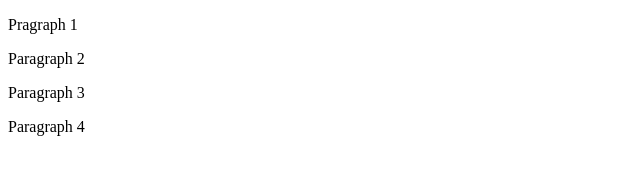
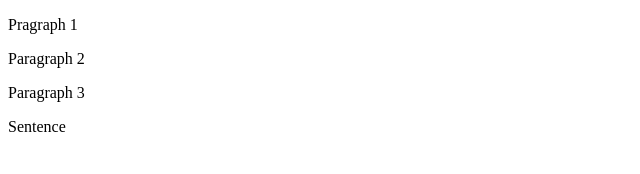
Before and after one commit to JoaquinC539/Git-minicourse, a plain HTML site: page index.html in a window 1280 px wide. Shown: the full height of the page, 0-640 px from the left. Drawn offline with Linux system fonts and the light colour scheme.

Commit message:
corrected content

```diff
--- a/index.html
+++ b/index.html
@@ -10,7 +10,7 @@
     <p>Pragraph 1</p>
     <p>Paragraph 2</p>
     <p>Paragraph 3</p>
-    <p>Paragraph 4</p>
+    <p>Sentence</p>
 
 </body>
 </html>
```
